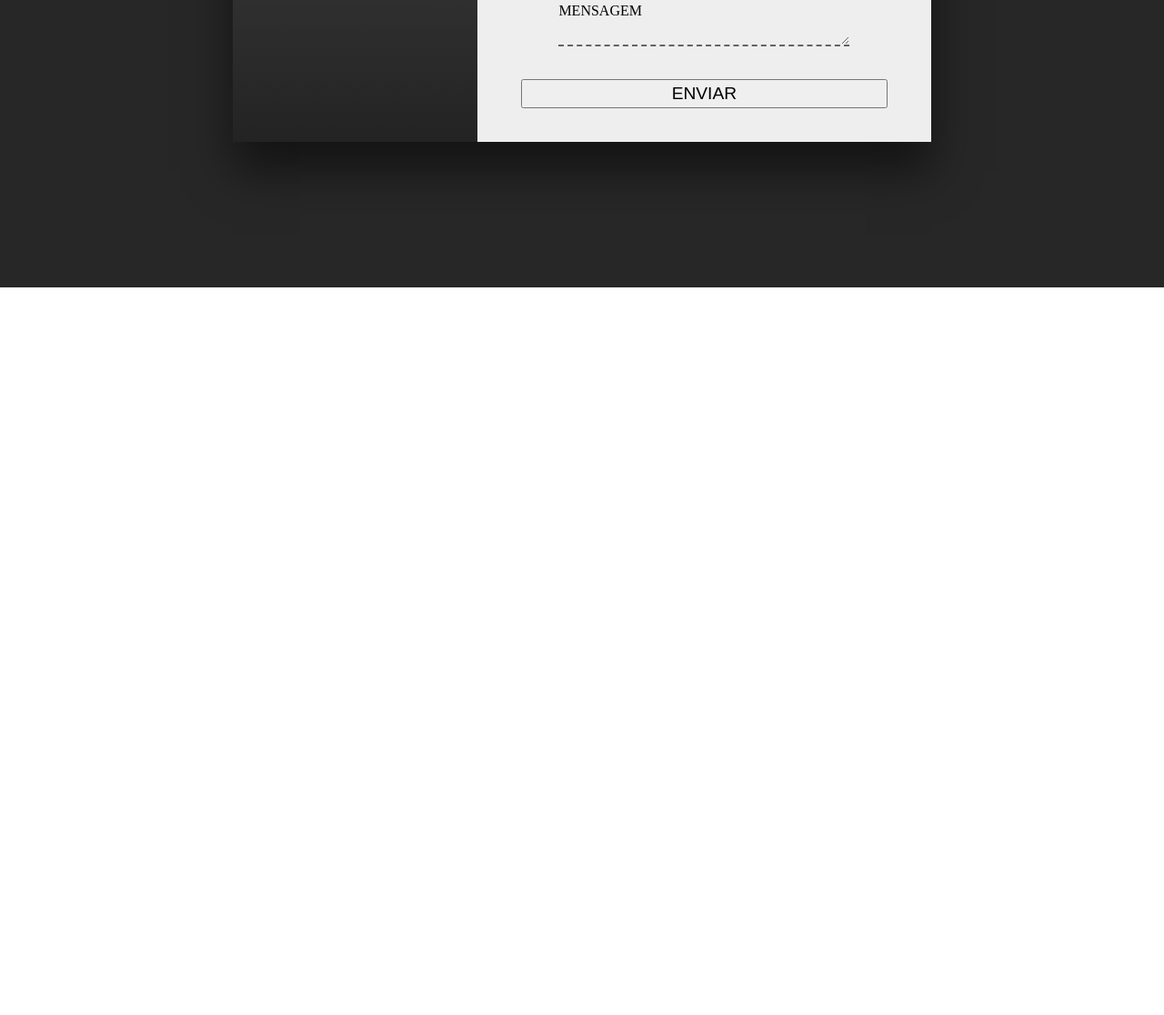
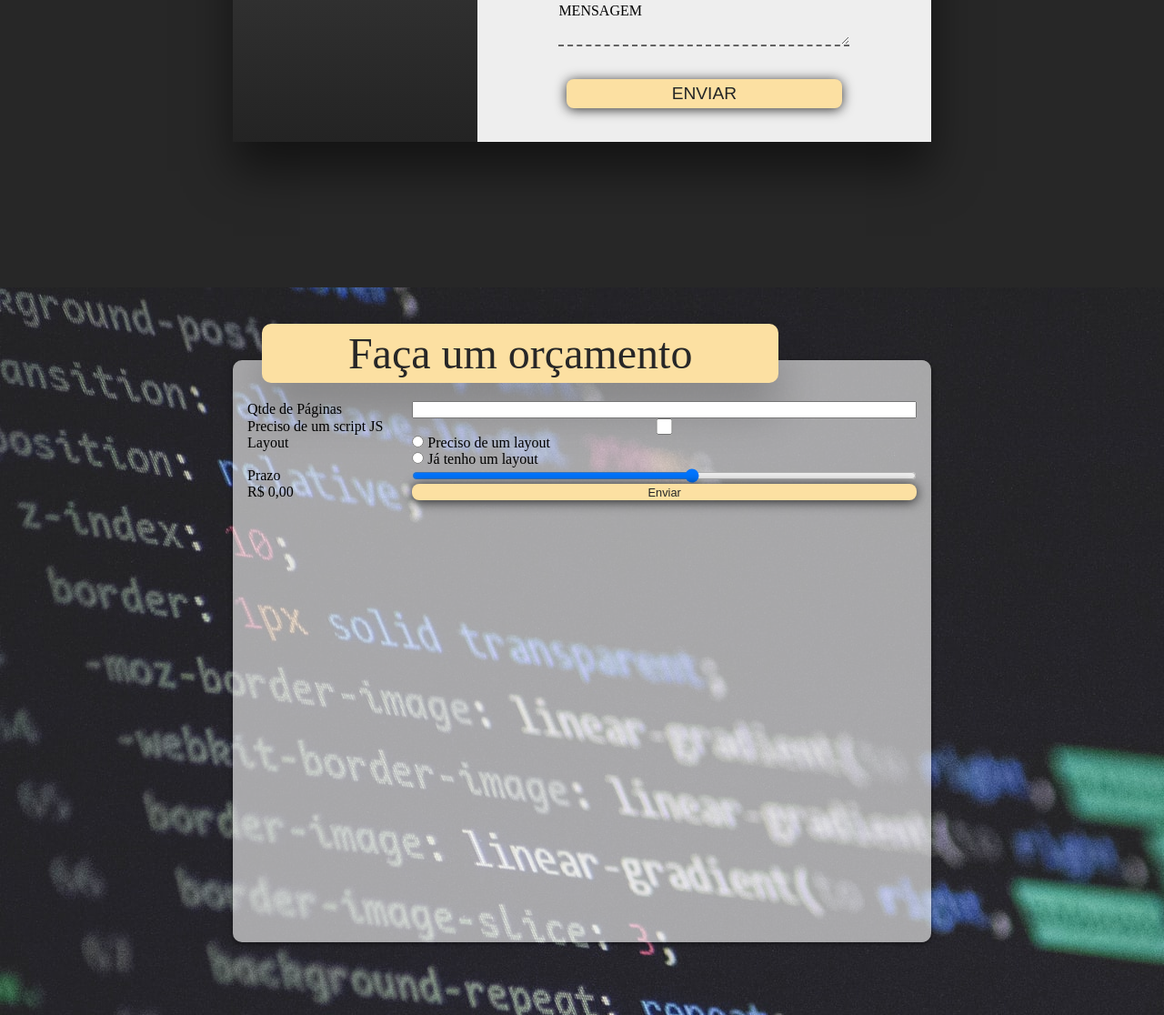
Before and after one commit to Larissa-Faria/Portifolio, a plain HTML site: page index.html in a window 1280 px wide. Shown: the part 2464-3580 px from the top of the page at 91% size. Before the commit the page ends 2780 px from the top, so only its background shows below. Drawn offline with Linux system fonts and the light colour scheme; grey boxes are pictures that could not be loaded.

Commit message:
Início seção orçamento

```diff
--- a/index.html
+++ b/index.html
@@ -142,7 +142,7 @@
                         <p>Lorem ipsum dolor sit amet consectetur adipisicing elit. Quibusdam odio est cumque sunt
                             reiciendis sapiente, temporibus similique, eum at nostrum, ad consequuntur nemo aut quam
                             beatae doloremque. Sequi, totam optio.</p>
-                        <button>Saiba Mais</button>
+                        <button class="btn">Saiba Mais</button>
                     </div>
                 </div>
                 <div class="card">
@@ -155,7 +155,7 @@
                         <p>Lorem ipsum dolor sit amet, consectetur adipisicing elit. At quos neque molestias tempore
                             fugiat nemo tempora temporibus distinctio labore eius debitis velit id amet sequi, aperiam
                             veritatis. Eligendi, qui in?</p>
-                        <button>Saiba Mais</button>
+                        <button class="btn">Saiba Mais</button>
                     </div>
                 </div>
                 <div class="card">
@@ -168,7 +168,7 @@
                         <p>Lorem, ipsum dolor sit amet consectetur adipisicing elit. Incidunt accusamus similique illum
                             ipsam obcaecati commodi sequi, adipisci amet nam numquam explicabo quidem eveniet officiis
                             esse, ab architecto cupiditate, aliquid dicta!</p>
-                        <button>Saiba Mais</button>
+                        <button class="btn">Saiba Mais</button>
                     </div>
                 </div>
             </div>
@@ -192,11 +192,37 @@
                             <textarea class="field" id="mensagem"></textarea>
                             <label class="field_label" for="mensagem">Mensagem</label>
                         </div>
-                        <button class="btn_submit" type="submit">Enviar</button>
+                        <button class="btn btn_submit" type="submit">Enviar</button>
                     </form>
                 </div>
             </div>
         </section>
+        <section class="secao_orcamento" id="orcamento">
+            <div class="orcamento-wrapper">
+              <h1>Faça um orçamento</h1>
+              <form>
+                <label for="qtde">Qtde de Páginas</label>
+                <input type="number" min="1" name="qtde" id="qtde">
+                <label for="js">Preciso de um script JS</label>
+                <input type="checkbox" name="js" id="js">
+                <label>Layout</label>
+                <div class="group_layout">
+                  <div>
+                    <input type="radio" name="layout" id="layout_sim">
+                    <label for="layout_sim">Preciso de um layout</label>
+                  </div>
+                  <div>
+                    <input type="radio" name="layout" id="layout_nao">
+                    <label for="layout_nao">Já tenho um layout</label>
+                  </div>
+                </div>
+                <label for="prazo">Prazo</label>
+                <input type="range" name="prazo" id="prazo" min="1" max="10">
+                <label id="preco">R$ 0,00</label>
+                <button class="btn btn_orcamento" type="submit">Enviar</button>
+              </form>
+            </div>
+          </section>
     </div>
 </body>
 <script src="script.js"></script>
--- a/style.css
+++ b/style.css
@@ -311,17 +311,20 @@ header {
     margin-top: 2rem;
     margin-bottom: 2rem;
 }
-.card_info button {
-    position: absolute;
-    bottom: -103%;
-    width: 6rem;
-    height: 1.5rem;
+.btn {
     background: #FCE0A2;
     font-size: .8rem;
     color: #232526;
     border-radius: .5rem;
     border: none;
     box-shadow: 0 .1rem .8rem rgba(0,0,0, .8);
+    cursor: pointer;
+}
+.card_info button {
+    position: absolute;
+    bottom: -103%;
+    width: 6rem;
+    height: 1.5rem;
 }
 .card:hover .card_info {
     bottom: 2rem;
@@ -401,8 +404,44 @@ header {
 }
 .btn_submit {
     text-transform: uppercase;
-    width: 100%;
+    width: 75%;
     height: 2rem;
     font-size: 1.2rem;
-
 }
+.secao_orcamento {
+    width: 100%;
+    height: 100vh;
+    object-fit: cover;
+    background-image: url(img/bg-orcamento.jpg);
+    display: flex;
+    justify-content: center;
+    align-items: center;
+}
+.orcamento-wrapper {
+    background-color: #ffffff99;
+    display: flex;
+    border-radius: 10px;
+    flex-direction: column;
+    width: 60%;
+    height: 80%;
+    display: flex;
+    box-shadow: 0 0.1rem 0.3rem rgba(0,0,0,0.5);
+}
+.orcamento-wrapper h1 {
+    background-color: #FCE0A2;
+    color: #272727;
+    width: 74%;
+    text-align: center;
+    font-size: 3rem;
+    font-weight: lighter;
+    box-shadow: 0 2rem 3rem rgba(0,0,0,0.2);
+    border-radius: 10px;
+    margin: -2.5rem 0 0.3rem 2rem;
+    padding: 0.3rem;
+}
+#orcamento form {
+    margin: 1rem;
+    display: grid;
+    grid-template-columns: auto 1fr; /*coluna 1 ocupa o conteudo e coluna 2 o resto*/
+    column-gap: 2rem; /*espaço entre as duas colunas*/
+}
```
